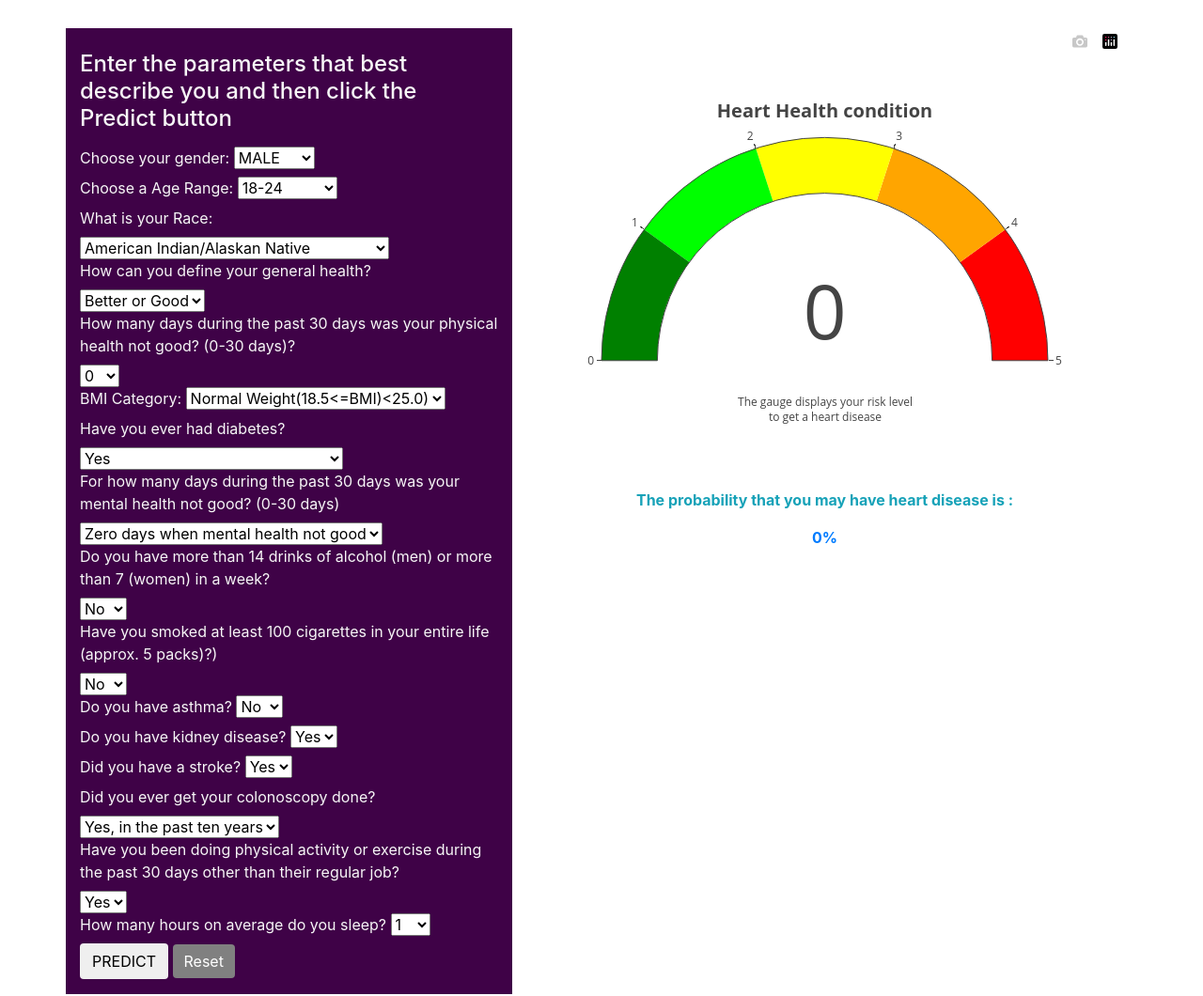
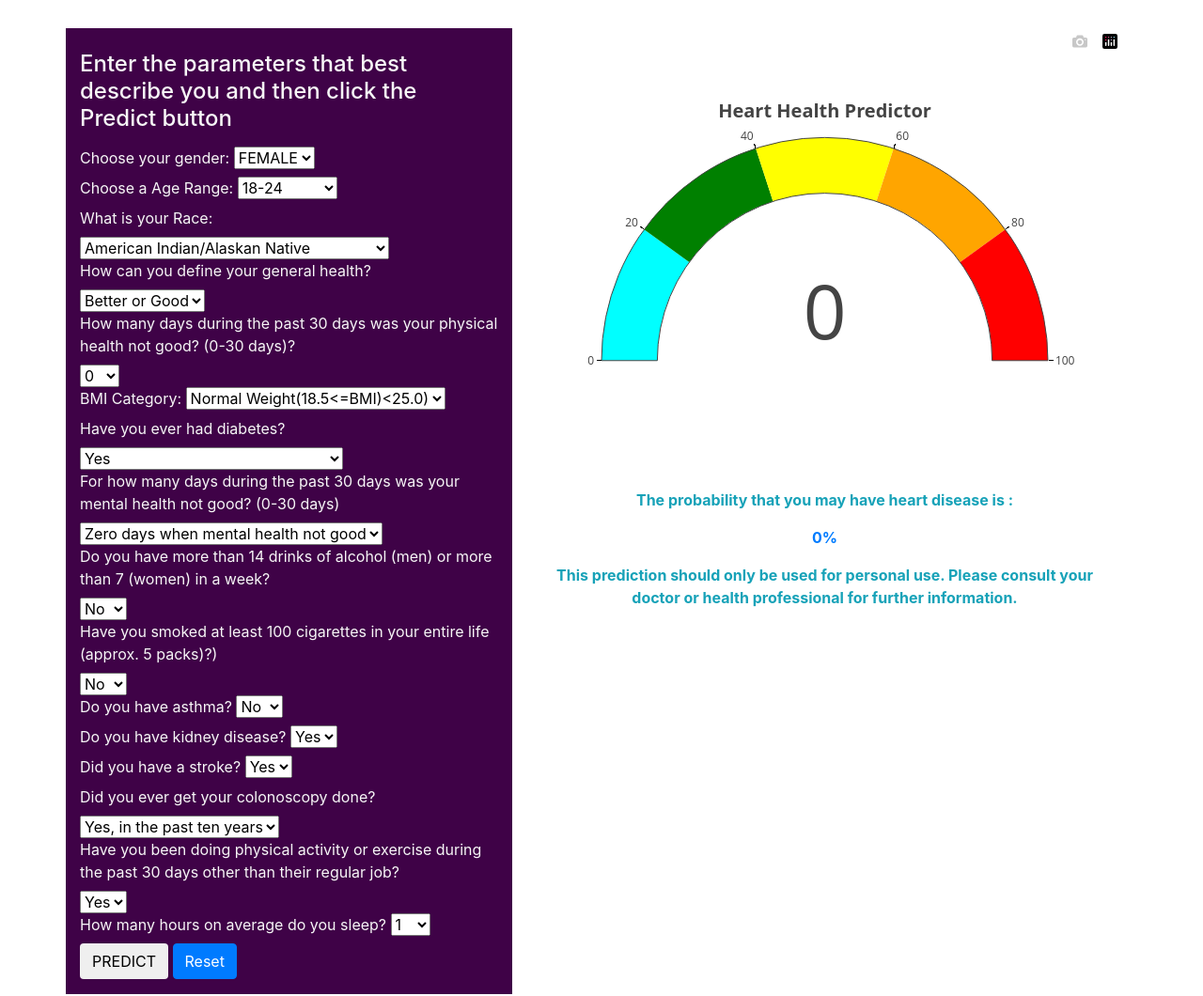
Before and after one commit to itzmita/heart-conditon-predictor, a Flask app: page / in a window 1280 px wide. Shown: the part 502-1562 px from the top of the page at 94% size. Run offline with Flask 2, Linux system fonts and the light colour scheme; parts of the project's set-up code (start-up, migrations or seed data) failed here and were passed over; some libraries are stand-ins or nearby versions.

Commit message:
updated code

```diff
--- a/app.py
+++ b/app.py
@@ -131,10 +131,13 @@ def home():
             "Physical_Activity": user_PhysicalActivity,
             "Avg_Hours_of_Sleep": user_sleephours
         }
+    print("User data")
+
 
     print(user_data)
     # return render_template("index.html")
     return render_template("index.html", predict=round(prediction*100, 2), form_reuse=user_data)
+    # return render_template("about.html", predict=round(prediction*100, 2), form_reuse=user_data)
 
 if __name__ == "__main__":
     app.run(debug=True)
--- a/static/js/plots.js
+++ b/static/js/plots.js
@@ -3,27 +3,28 @@
 var gaugePlot = document.getElementById('gauge');
 
 function create_gauge_plot(score) {
+    console.log(score)
     var gaugeData = [{
         domain: { x: [0, 1], y: [0, 1] },
         value: score,
-        title: { text: "<b>Heart Health condition</b>" },
+        title: { text: "<b>Heart Health Predictor</b>" },
         type: "indicator",
         mode: "gauge+number",
+        // mode: "gauge",
         gauge: {
             axis: {
-                range: [null, 5],
+                range: [null, 100],
                 tickmode: "array",
-                tickvals: [0, 1, 2, 3, 4, 5],
-                ticktext: [0, 1, 2, 3, 4, 5]
+                tickwidth: 1,
+                tickcolor: "Black"
             },
             bar: { color: "black" },
             steps: [
-                { range: [4, 5], color: "red" },
-                { range: [3, 4], color: "orange" },
-                { range: [2, 3], color: "yellow" },
-                { range: [1, 2], color: "lime" },
-                { range: [0, 1], color: "green" }
-            ]
+                { range: [0, 20], color: "Cyan" },
+                { range: [20, 40], color: "Green" },
+                { range: [40, 60], color: "yellow" },
+                { range: [60, 80], color: "Orange" },
+                { range: [80, 100], color: "Red" }]
         }
     }];
 
@@ -35,40 +36,39 @@ function create_gauge_plot(score) {
             yref: 'paper',
             x: 0.5,
             xanchor: 'center',
-            y: -0.2,
+            y: 0,
             yanchor: 'center',
-            text: "The gauge displays your risk level<br>to get a heart disease",
+            text: " ",
             showarrow: false
         }]
     };
-    Plotly.newPlot(gaugePlot, gaugeData, gaugeLayout, { responsive: true });
-
-
-
-}
+    Plotly.newPlot("gauge", gaugeData, gaugeLayout, { responsive: true });}
 
 // Function to display inputs after page has reloaded
 function repopulate(re_input) {
+    console.log("here");
     console.log(re_input);
     // Check if inputs were entered
     if (!(Object.keys(re_input).length === 0 && re_input.constructor === Object)) {
-        document.getElementById("personGender").selectedIndex = re_input.personGender;
-        document.getElementById("Age").selectedIndex = re_input.Age;
-        document.getElementById("Race").selectedIndex = re_input.Race;
-        document.getElementById("Health").selectedIndex = re_input.Health;
-        document.getElementById("healthnotgood").selectedIndex = re_input.healthnotgood;
-        document.getElementById("BMI").selectedIndex = re_input.BMI;
-        document.getElementById("diabetes").selectedIndex = re_input.diabetes;
-        document.getElementById("mhealthnotgood").selectedIndex = re_input.mhealthnotgood;
-        document.getElementById("drink").selectedIndex = re_input.drink;
-        document.getElementById("smoke").selectedIndex = re_input.smoke;
-        document.getElementById("asthma").selectedIndex = re_input.asthma;
-        document.getElementById("kidney").selectedIndex = re_input.kidney;
-        document.getElementById("stroke").selectedIndex = re_input.stroke;
-        document.getElementById("cancer").selectedIndex = re_input.cancer;
-        document.getElementById("physact").selectedIndex = re_input.physact;
-        document.getElementById("sleephours").selectedIndex = re_input.sleephours;
-
+        document.getElementById("personGender").value = re_input.Birth_Sex;
+        document.getElementById("Age").value = re_input.Age;
+        document.getElementById("Race").value = re_input.Race;
+        document.getElementById("Health").value = re_input.Overall_Health;
+        document.getElementById("healthnotgood").value = re_input.Physical_Health;
+        document.getElementById("BMI").value = re_input.BMI_CDC_Categories;
+        document.getElementById("diabetes").value = re_input.Diabetes;
+        document.getElementById("mhealthnotgood").value = re_input.Mental_Health;
+        document.getElementById("drink").value = re_input.Alcohol_Usage;
+        document.getElementById("smoke").value = re_input.Tobacco_Usage;
+        document.getElementById("asthma").value = re_input.Asthma_History;
+        document.getElementById("kidney").value = re_input.Kidney_Disease;
+        document.getElementById("stroke").value = re_input.Stroke;
+        document.getElementById("cancer").value = re_input.Colonoscopy;
+        document.getElementById("physact").value = re_input.Physical_Activity;
+        document.getElementById("sleephours").value = re_input.Avg_Hours_of_Sleep;
+        console.log(re_input.Birth_Sex, re_input.Age,re_input.Race, re_input.Overall_Health,re_input.Physical_Health, re_input.BMI_CDC_Categories,re_input.Diabetes);
+        console.log(re_input.Mental_Health, re_input.Alcohol_Usage,re_input.Tobacco_Usage, re_input.Asthma_History,re_input.Kidney_Disease, re_input.Stroke,re_input.Colonoscopy);
+        console.log(re_input.Physical_Activity, re_input.Avg_Hours_of_Sleep);
     }
 
 };
@@ -79,20 +79,21 @@ document.getElementById("resetButton").onclick = function() { reset() };
 function reset() {
     let zero = 0;
     create_gauge_plot(zero);
-    document.getElementById("personGender").selectedIndex = 0;
-    document.getElementById("Age").selectedIndex = 1;
-    document.getElementById("Race").selectedIndex = 3;
-    document.getElementById("Health").selectedIndex = 0;
-    document.getElementById("healthnotgood").selectedIndex = 1;
-    document.getElementById("BMI").selectedIndex = 1;
-    document.getElementById("diabetes").selectedIndex = 0;
-    document.getElementById("mhealthnotgood").selectedIndex = 1;
-    document.getElementById("drink").selectedIndex = 0;
-    document.getElementById("smoke").selectedIndex = 0;
-    document.getElementById("asthma").selectedIndex = 0;
-    document.getElementById("kidney").selectedIndex = 0;
-    document.getElementById("stroke").selectedIndex = 0;
-    document.getElementById("cancer").selectedIndex = 1;
-    document.getElementById("physact").selectedIndex = 0;
-    document.getElementById("sleephours").selectedIndex = 1;
+    document.getElementById("personGender").value = 0;
+    document.getElementById("Age").value = 1;
+    document.getElementById("Race").value = 1;
+    document.getElementById("Health").value = 0;
+    document.getElementById("healthnotgood").value = 1;
+    document.getElementById("BMI").value = 1;
+    document.getElementById("diabetes").value = 1;
+    document.getElementById("mhealthnotgood").value = 1;
+    document.getElementById("drink").value = 0;
+    document.getElementById("smoke").value = 0;
+    document.getElementById("asthma").value = 0;
+    document.getElementById("kidney").value = 0;
+    document.getElementById("stroke").value = 0;
+    document.getElementById("cancer").value = 1;
+    document.getElementById("physact").value = 0;
+    document.getElementById("sleephours").value = 1;
+
 };
--- a/templates/index.html
+++ b/templates/index.html
@@ -41,8 +41,8 @@
                                     <!-- Gender Choice -->
                                     <label for="personGender">Choose your gender:</label>
                                     <select id="personGender" name="personGender">
+                                    <option value="0">FEMALE</option>
                                     <option value="1">MALE</option>
-                                    <option value="0">FEMALE</option>
                                     </select>
                                 </div>
                                 <div>
@@ -242,8 +242,9 @@
                                 <!-- Predict Button -->
                                 <div>
                                     <input type="submit" value="PREDICT" class="btn btn-default" id="predictButton">
+                                    <input type="button" value="Reset" class="btn btn-primary" id="resetButton">
                                     <!-- <a class="btn btn-primary" id="preictButton" role="button" style="background-color: white; border: none; color: black;">PREDICT</a> -->
-                                    <a class="btn btn-primary" id="resetButton" role="button" style="background-color: grey; border: none; color: white;">Reset</a>
+                                    <!-- <a class="btn btn-primary" id="resetButton" role="button" style="background-color: grey; border: none; color: white;">Reset</a> -->
 
                                 </div>
                             </form>
@@ -259,6 +260,7 @@
                             <p class="text-info"><b>The probability that you may have heart disease is :</b>
                             </p>
                             <p class="text-primary"><b>{{predict}}%</b></p>
+                            <p class="text-info"><b>This prediction should only be used for personal use.  Please consult your doctor or health professional for further information.</b></p>
                         </div>
                     </div>
 
@@ -280,14 +282,13 @@
     <script src="https://cdnjs.cloudflare.com/ajax/libs/d3/5.5.0/d3.js"></script>
     <script src="https://cdn.plot.ly/plotly-latest.min.js"></script>
 
-    <script src="static/js/plots.js"></script>
+    <script src="../static/js/plots.js"></script>
 
     <script>
-        create_gauge_plot("{{(predict*0.05)}}")
+        create_gauge_plot("{{(predict)}}")
         var user = eval('({{ form_reuse | tojson | safe}})')
         repopulate(user)
     </script>
-
 
 </body>
 
```
Also changed, not shown: 2 other files.
